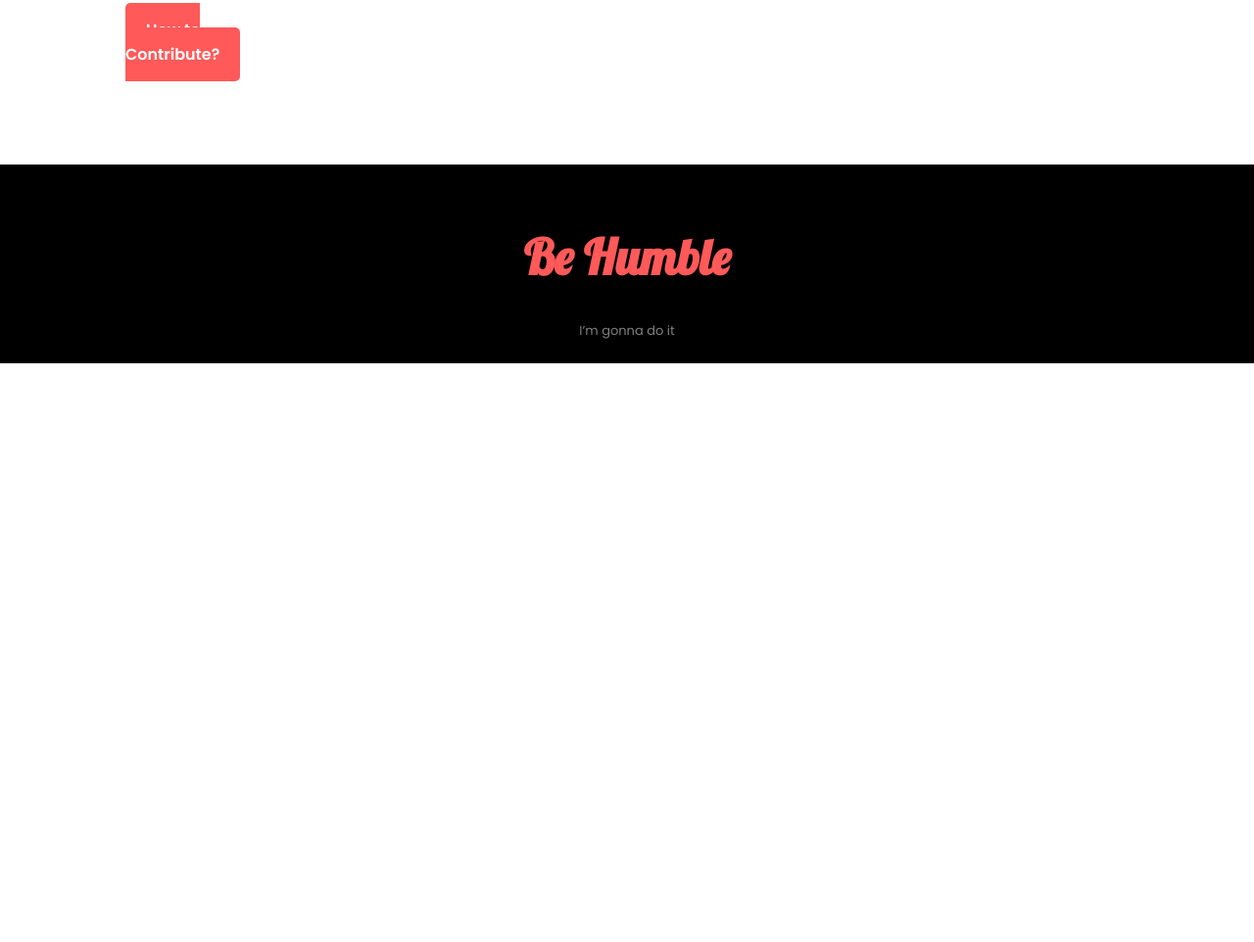
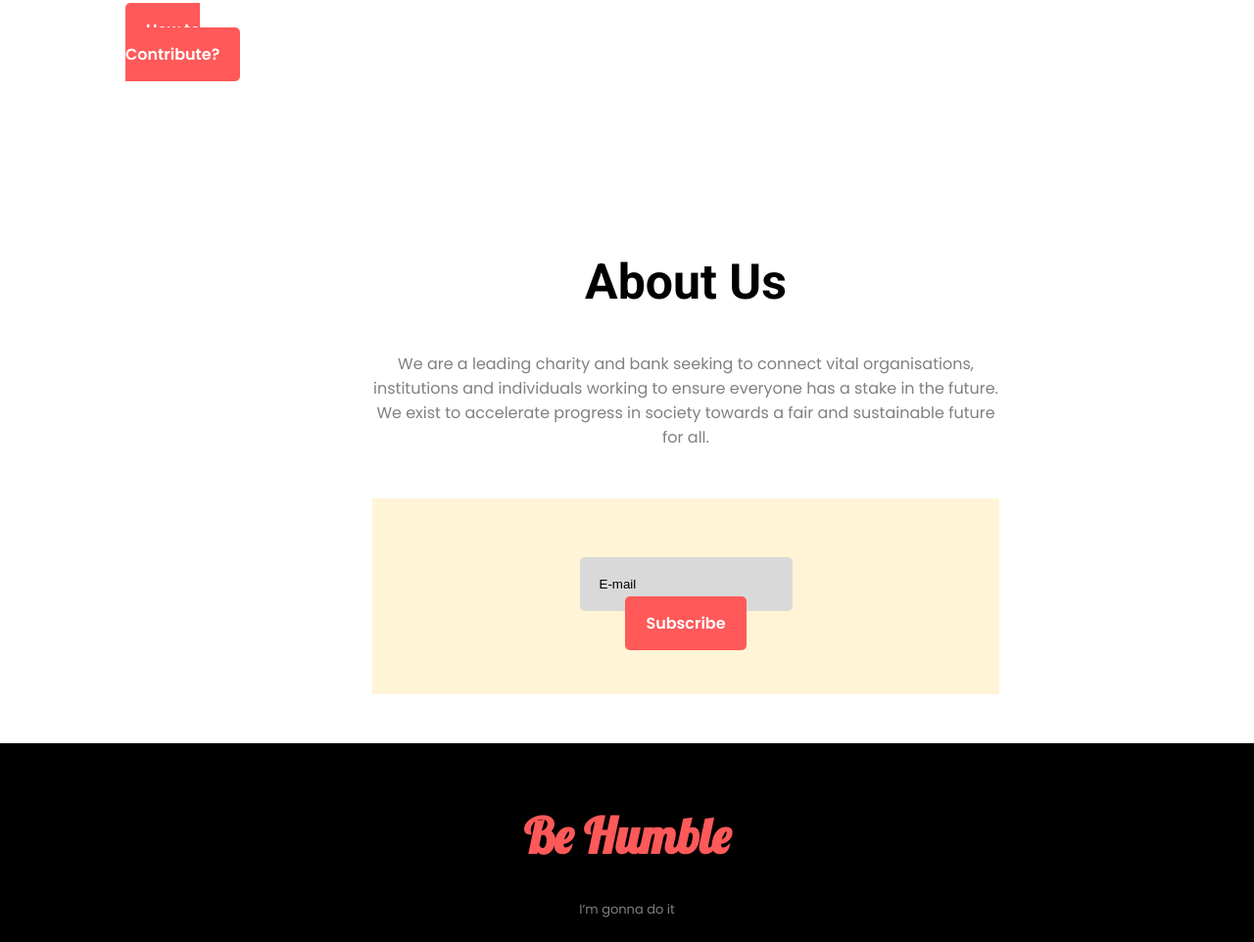
Before and after one commit to Ishrattaifa/donate-your-love, a plain HTML site: page index.html in a window 1280 px wide. Shown: the part 2942-3904 px from the top of the page at 98% size. Before the commit the page ends 3313 px from the top, so only its background shows below. Drawn offline with Linux system fonts and the light colour scheme.

Commit message:
about added

```diff
--- a/index.html
+++ b/index.html
@@ -75,6 +75,17 @@
                 <img src="images/donation9.jpg" alt="">
             </div>
     </section>
+<section class="about-us">
+    <h1 class="donation-area">About Us</h1>
+        <p class="donation-area-intro contact">We are a leading charity and bank seeking to connect vital organisations, institutions and individuals working to ensure everyone has a stake in the future. We exist to accelerate progress in society towards a fair and sustainable future for all.</p>
+
+        <div class="about">
+            <input type="text" class="email"  value="E-mail
+        ">
+        <a class="donate-button " target="_blank" href="http://">Subscribe</a>
+        </div>
+</section>
+
     <footer>
         <h1 class="footer-one">Be Humble</h1>
         <p class="footer-para">I’m gonna do it</p>
--- a/style.css
+++ b/style.css
@@ -157,3 +157,21 @@ footer {
 .contribute-image{
     width 70%;
 }
+.about-us{
+    text-align: center;
+    width: 50%;
+    padding: 50px 380px;
+}
+.email{
+    background-color: #D9D9D9;
+    border: none;
+    border-radius: 5px;
+    padding: 20px 20px
+
+
+}
+.about{
+    margin-top: 50px;
+    padding: 60px 150px;
+    background-color: #FFF4D6;
+}
```
